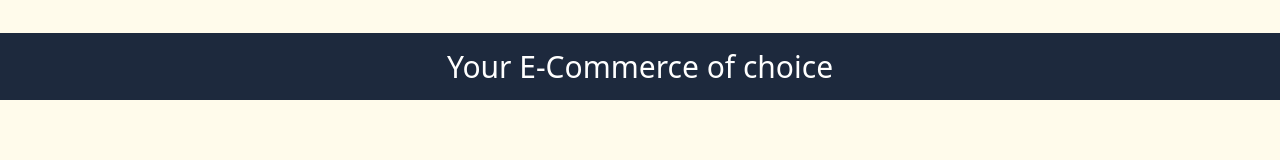
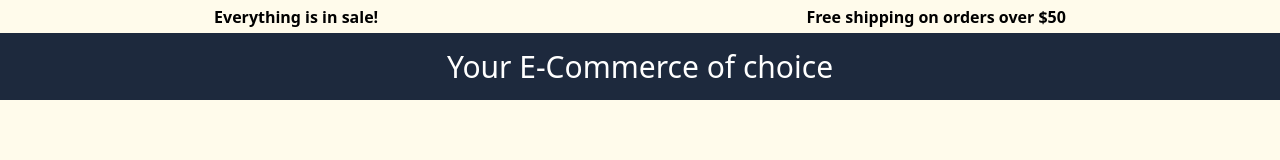
Before and after one commit to facundoduhau/E-Commerce, a website: page src/index.html in a window 1280 px wide. Drawn offline with Linux system fonts and the light colour scheme.

Commit message:
Testing on main

```diff
--- a/src/index.html
+++ b/src/index.html
@@ -1,20 +1,32 @@
 <!DOCTYPE html>
 <html lang="en">
+
 <head>
 	<meta charset="UTF-8">
 	<meta name="viewport" content="width=device-width, initial-scale=1.0">
-    <title>🛒 E-Commerce</title>
+	<title>
+		🛒 E-Commerce
+	</title>
 	<link rel="stylesheet" href="./output.css">
 	<script src="./script.js" defer></script>
 </head>
+
 <body class="h-screen w-screen bg-amber-50 flex flex-col">
 	<div class="h-full">
-        <div class="h-1/24">
-
+		<div class="h-1/24 flex items-center justify-around font-bold">
+			<h5>
+				Everything is in sale!
+			</h5>
+			<h5>
+				Free shipping on orders over $50
+			</h5>
 		</div>
 		<div class="h-1/12 bg-slate-800 flex items-center justify-center">
-            <h1 class="text-3xl text-white text-center">Your E-Commerce of choice</h1>
+			<h1 class="text-3xl text-white text-center">
+				Your E-Commerce of choice
+			</h1>
 		</div>
 	</div>
 </body>
+
 </html>
```
Also changed, not shown: src/output.css. Lines whose indentation alone changed are shown as unchanged.
